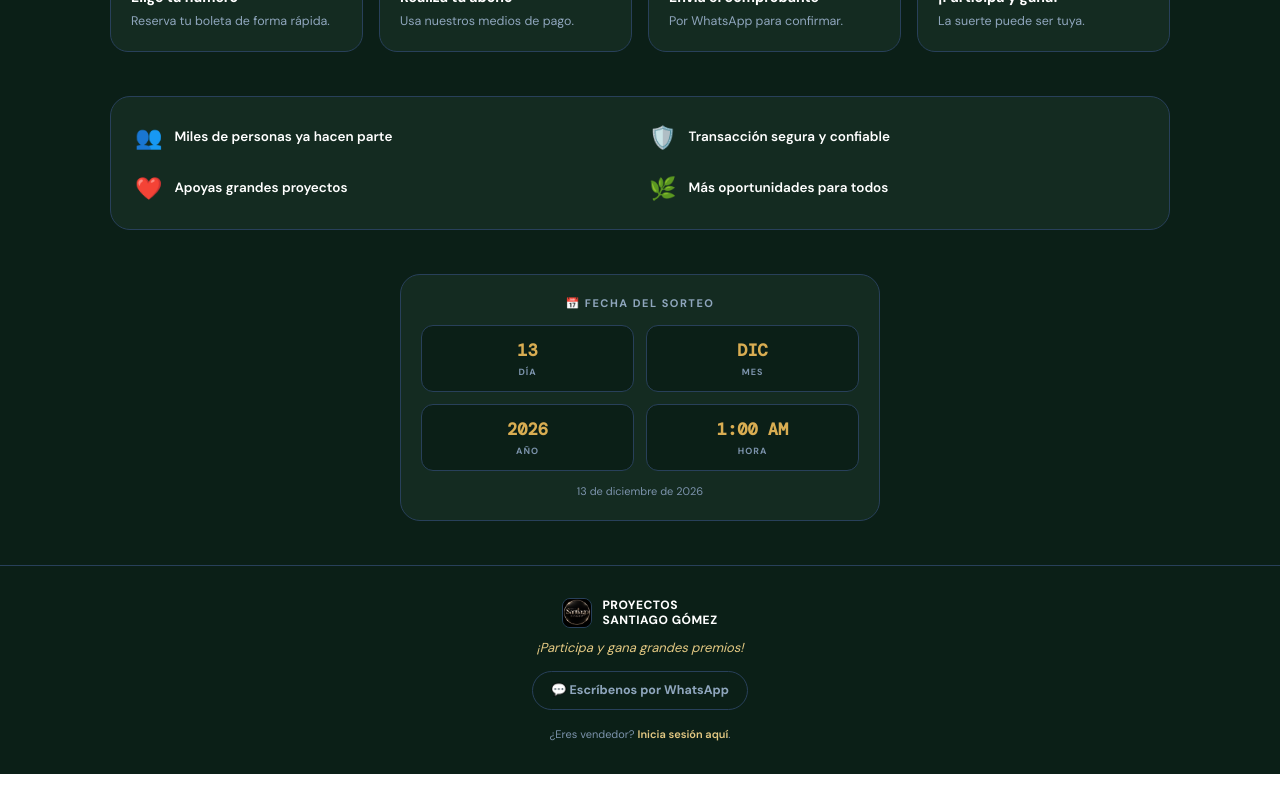
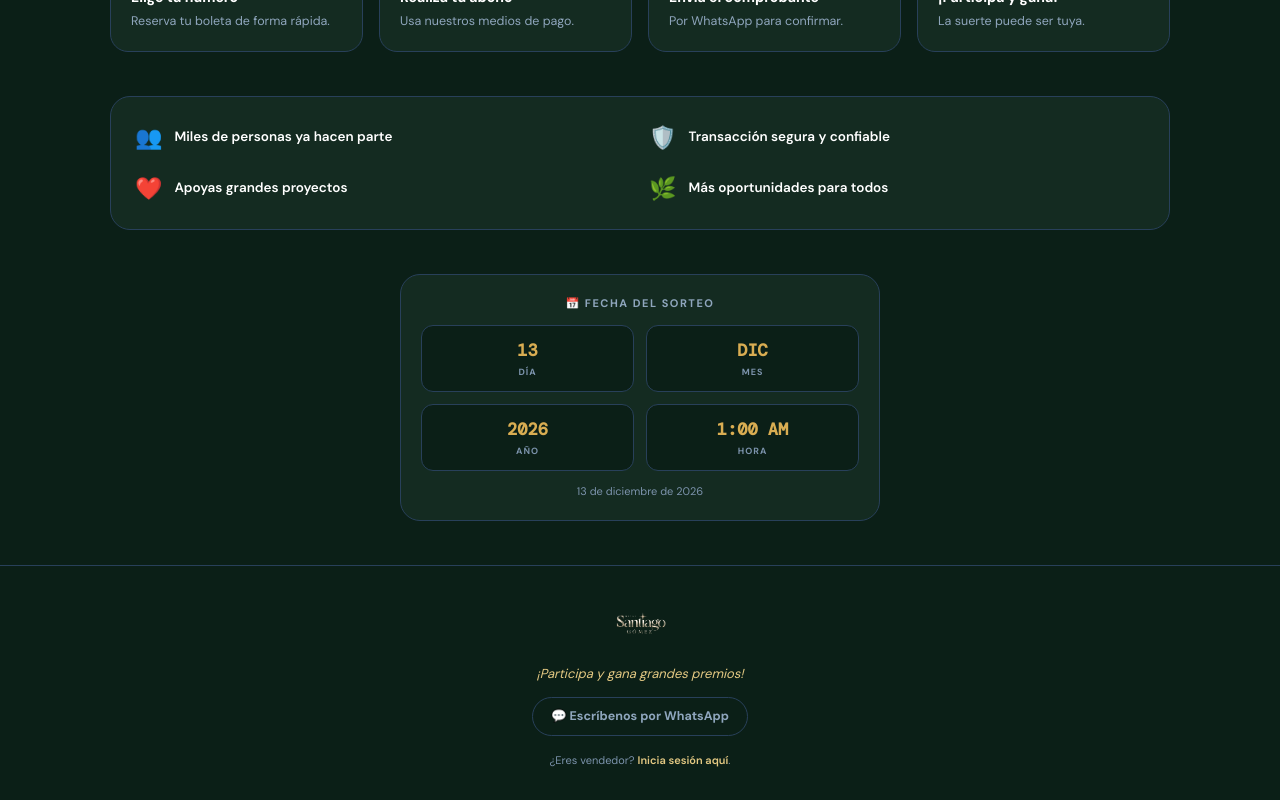
Before and after one commit to riveraalejo38-cell/rifa-digital, a Next.js app: page / in a window 1280 px wide. Shown: the part 1944-2744 px from the top of the page. Before the commit the page ends 2718 px from the top, so only its background shows below. Built offline with nearby package versions, Linux system fonts and the light colour scheme.

Commit message:
Logo del pie de página al nuevo logotipo de letras

```diff
--- a/src/app/PublicoClient.tsx
+++ b/src/app/PublicoClient.tsx
@@ -610,10 +610,15 @@ export default function PublicoClient() {
 
       {/* ══ Pie de página ══ */}
       <footer id="contacto" style={{ borderTop: `1px solid ${C.border}`, padding: "32px 20px", textAlign: "center" }}>
-        <div style={{ display: "flex", alignItems: "center", justifyContent: "center", gap: "10px", marginBottom: "10px" }}>
-          {/* eslint-disable-next-line @next/next/no-img-element */}
-          <img src="/logo-santiago-gomez.png" alt="Proyectos Santiago Gómez" style={{ width: "30px", height: "30px", borderRadius: "8px", objectFit: "cover", border: `1.5px solid ${C.border}` }} onError={(e) => { (e.target as HTMLImageElement).style.display = "none"; }} />
-          <p style={{ margin: 0, fontSize: "12px", fontWeight: 800, color: C.text, letterSpacing: "0.5px", textAlign: "left", lineHeight: 1.2 }}>PROYECTOS<br />SANTIAGO GÓMEZ</p>
+        <div style={{ display: "flex", alignItems: "center", justifyContent: "center", marginBottom: "10px" }}>
+          {/* Mismo tratamiento que el logo del encabezado/hero: mix-blend-mode:screen
+              sobre un fondo sólido igual al de la página, para que se vea el tono
+              dorado real del logo. Reemplaza el logo circular viejo + texto que
+              tenía el pie de página antes. */}
+          <span style={{ display: "inline-block", lineHeight: 0, background: C.bg }}>
+            {/* eslint-disable-next-line @next/next/no-img-element */}
+            <img src="/logo-wordmark-santiago-gomez.png" alt="Rifas Santiago Gómez" style={{ height: "56px", width: "auto", objectFit: "contain", display: "block", mixBlendMode: "screen", filter: "saturate(1.18)" }} />
+          </span>
         </div>
         <p style={{ margin: "0 0 14px", fontSize: "13px", color: C.goldLight, fontStyle: "italic" }}>{RAFFLE_DESCRIPTION}</p>
         <button onClick={escribenos} style={{ display: "inline-flex", alignItems: "center", gap: "6px", background: "none", border: `1.5px solid ${C.border}`, borderRadius: "999px", padding: "9px 18px", color: C.muted, fontSize: "12.5px", fontWeight: 700, cursor: "pointer", fontFamily: "inherit", marginBottom: "16px" }}>
```
